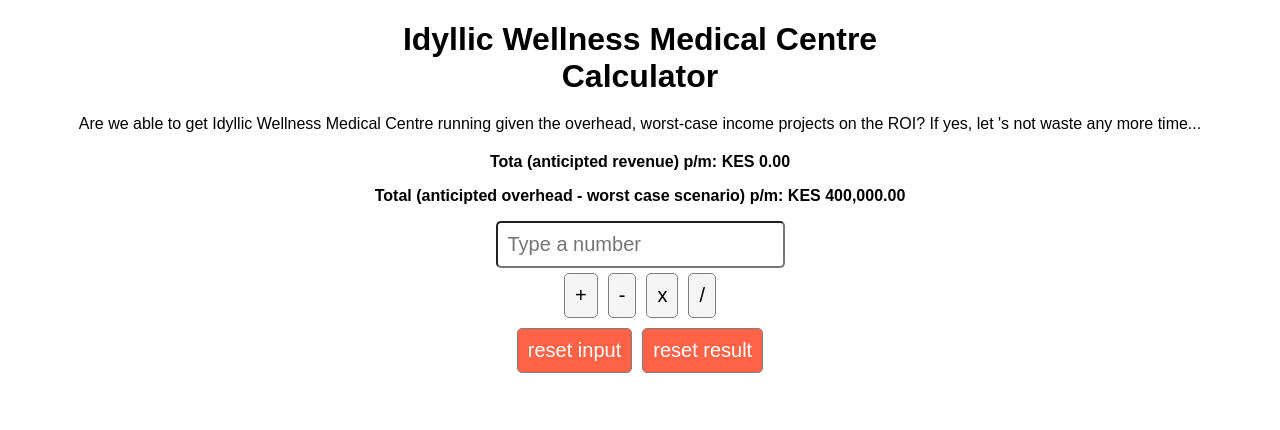
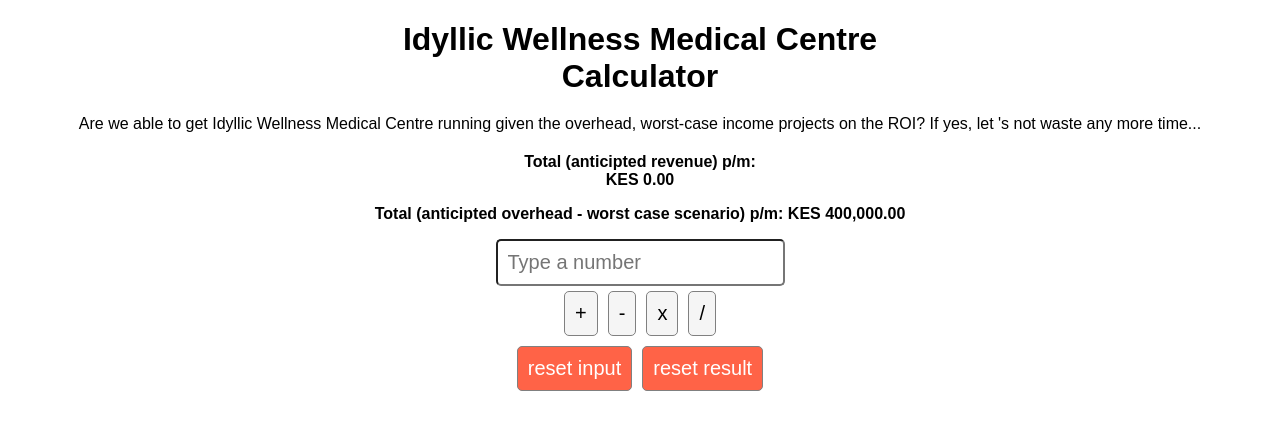
Before and after one commit to ericgitangu/reactlab, a React (Create React App) app: page / in a window 1280 px wide. Shown: the top 430 px of the page. Built offline with nearby package versions, Linux system fonts and the light colour scheme.

Commit message:
Meta Android Developer Specialization - React basics final project, a simple react calculator. Final code refactor and code documentation.

```diff
--- a/src/App.js
+++ b/src/App.js
@@ -113,7 +113,7 @@ function App() {
 				<p ref={resultRef}>
           <strong>
 					{/* add the value of the current total */}
-					Tota (anticipted revenue) p/m:{' '}
+					Total (anticipted revenue) p/m:{' '} <br/>
 					{result.toLocaleString('en-US', {
 						style: 'currency',
 						currency: 'KES',
```
